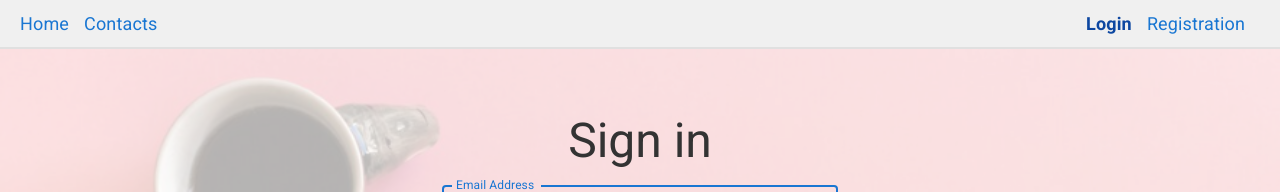
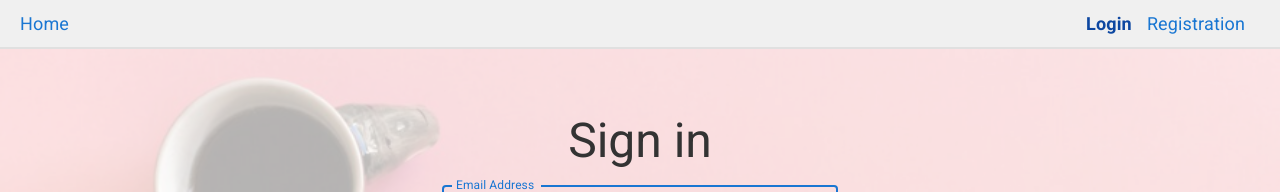
Before and after one commit to chasov-artem/goit-react-hw-08, a React (Vite) app: page /login in a window 1280 px wide. Shown: the top 192 px of the page. Built offline with nearby package versions, Linux system fonts and the light colour scheme.

Commit message:
add some changes

```diff
--- a/src/components/ContactList/ContactList.jsx
+++ b/src/components/ContactList/ContactList.jsx
@@ -6,10 +6,9 @@ import { useEffect } from "react";
 import { AnimatePresence } from "framer-motion";
 import { motion } from "framer-motion";
 import { slideInFromRight } from "../../motion/motion";
+
+import { fetchContacts } from "../../redux/contacts/operations";
 import { selectFilteredContacts } from "../../redux/filters/slice";
-import { fetchContacts } from "../../redux/contacts/operations";
-
-
 
 const ContactList = () => {
   const filteredContacts = useSelector(selectFilteredContacts);
--- a/src/components/Navigation/Navigation.jsx
+++ b/src/components/Navigation/Navigation.jsx
@@ -1,9 +1,11 @@
 import clsx from "clsx";
 import { NavLink } from "react-router-dom";
 import s from "./Navigation.module.css";
-
+import { useSelector } from "react-redux";
+import { selectIsLoggedIn } from "../../redux/auth/selectors";
 
 const Navigation = () => {
+  const isLoggedIn = useSelector(selectIsLoggedIn);
   const buildLinkClass = ({ isActive }) => {
     return clsx(s.link, isActive && s.activeLink);
   };
@@ -12,9 +14,11 @@ const Navigation = () => {
       <NavLink className={buildLinkClass} to="/">
         Home
       </NavLink>
-      <NavLink className={buildLinkClass} to="/contacts">
-        Contacts
-      </NavLink>
+      {isLoggedIn && (
+        <NavLink className={buildLinkClass} to="/contacts">
+          Contacts
+        </NavLink>
+      )}
     </div>
   );
 };
--- a/src/redux/contacts/selectors.js
+++ b/src/redux/contacts/selectors.js
@@ -1,3 +1,4 @@
 export const selectContacts = (state) => state.contacts.contacts.items;
 export const selectIsLoading = (state) => state.contacts.contacts.isLoading;
 export const selectIsError = (state) => state.contacts.contacts.isError;
+export const selectFilter = (state) => state.filters;
--- a/src/redux/filters/selectors.js
+++ b/src/redux/filters/selectors.js
@@ -1 +1 @@
-export const selectFilters = (state) => state.filters.filters.name;
+export const selectFilters = (state) => state.filters.name;
--- a/src/redux/filters/slice.js
+++ b/src/redux/filters/slice.js
@@ -2,11 +2,8 @@ import { createSlice, createSelector } from "@reduxjs/toolkit";
 import { selectContacts } from "../contacts/selectors";
 import { selectFilters } from "./selectors";
 
-
 const initialState = {
-  filters: {
-    name: "",
-  },
+  name: "",
 };
 
 const sliceFilter = createSlice({
@@ -14,7 +11,7 @@ const sliceFilter = createSlice({
   initialState,
   reducers: {
     changeSearch: (state, action) => {
-      state.filters.name = action.payload;
+      state.name = action.payload;
     },
   },
 });
```
